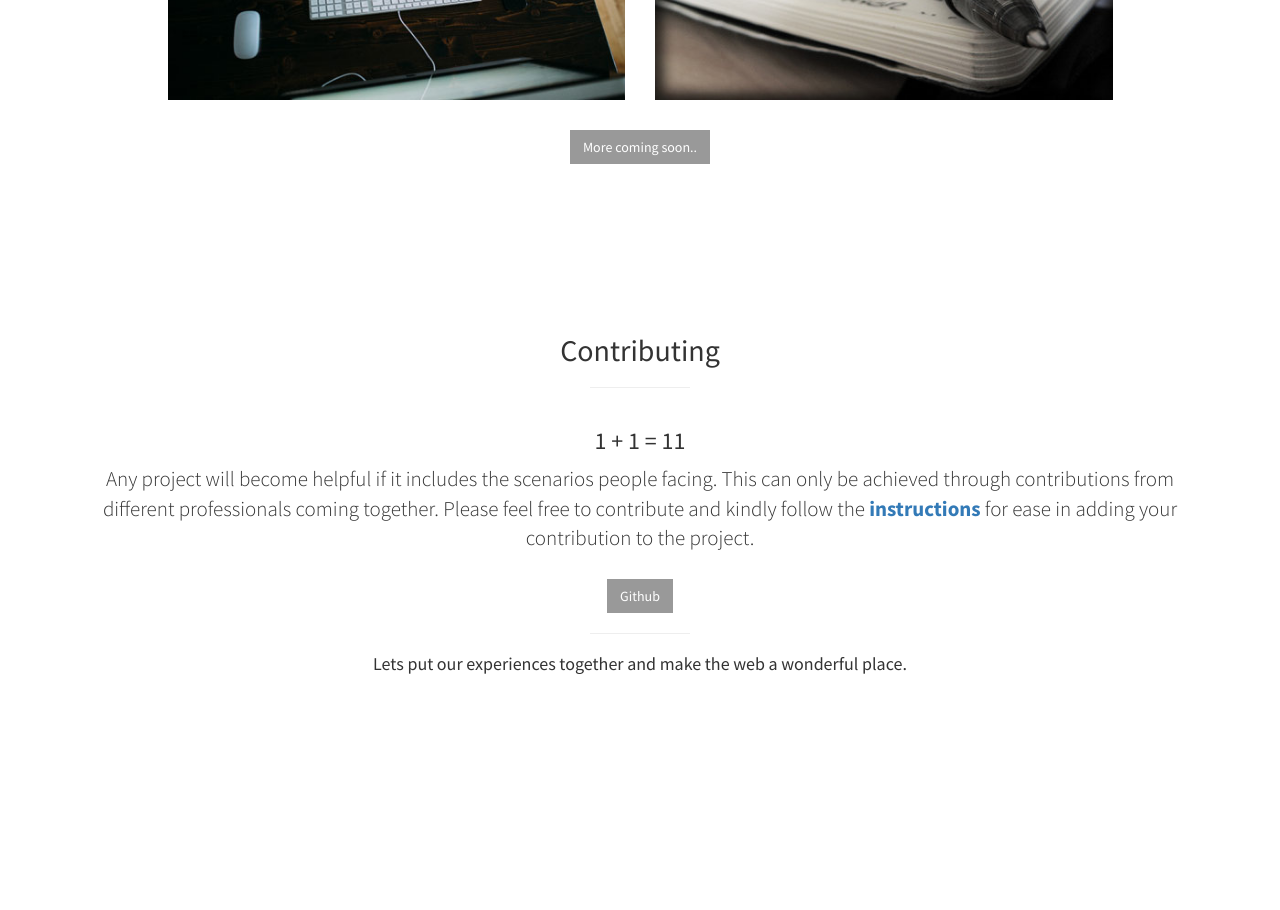
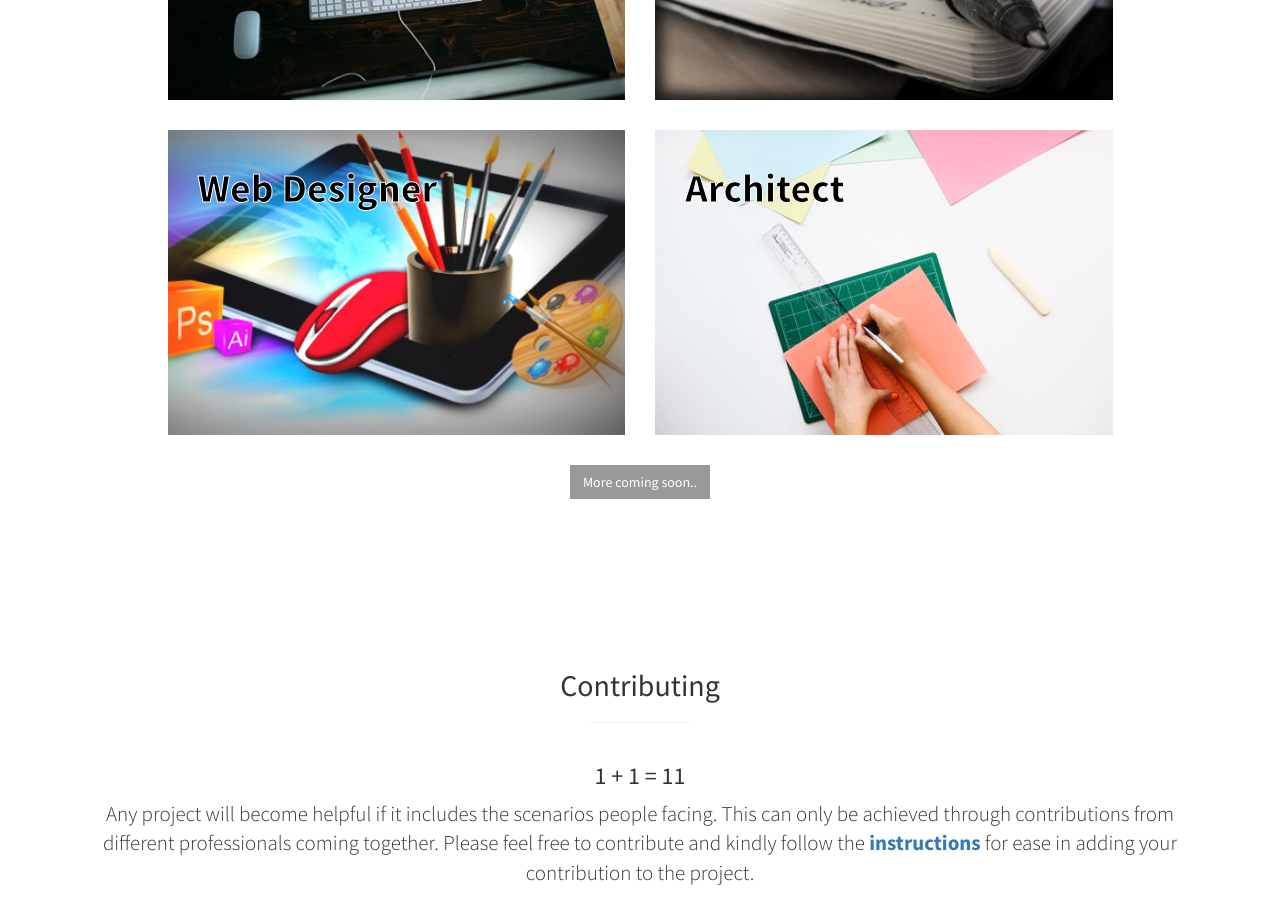
Before and after one commit to vamshisuram/awesome-browser-extensions, a plain HTML site: page index.html in a window 1280 px wide. Shown: the part 1420-2330 px from the top of the page. Before the commit the page ends 2203 px from the top, so only its background shows below. Drawn offline with Linux system fonts and the light colour scheme.

Commit message:
designer, architect profile added

```diff
--- a/index.html
+++ b/index.html
@@ -86,6 +86,24 @@
                             </div>
                         </div>
                     </div>
+                    <div class="row">
+                        <div class="col-md-6">
+                            <div class="portfolio-item">
+                                <p>Web Designer</p>
+                                <a target="_blank" href="https://github.com/vamshisuram/awesome-browser-extensions/blob/master/web-designer.md">
+                                    <img class="img-portfolio img-responsive" src="img/web-designer.jpg">
+                                </a>
+                            </div>
+                        </div>
+                        <div class="col-md-6">
+                            <div class="portfolio-item">
+                                <p>Architect</p>
+                                <a target="_blank" href="https://github.com/vamshisuram/awesome-browser-extensions/blob/master/architect.md">
+                                    <img class="img-portfolio img-responsive" src="img/architect.jpg">
+                                </a>
+                            </div>
+                        </div>
+                    </div>
                     <!-- /.row (nested) -->
                     <a target="_blank" href="https://github.com/vamshisuram/awesome-browser-extensions#roadmap" class="btn btn-dark">More coming soon..</a>
                 </div>
```
Also changed, not shown: img/web-designer.jpg (added).
